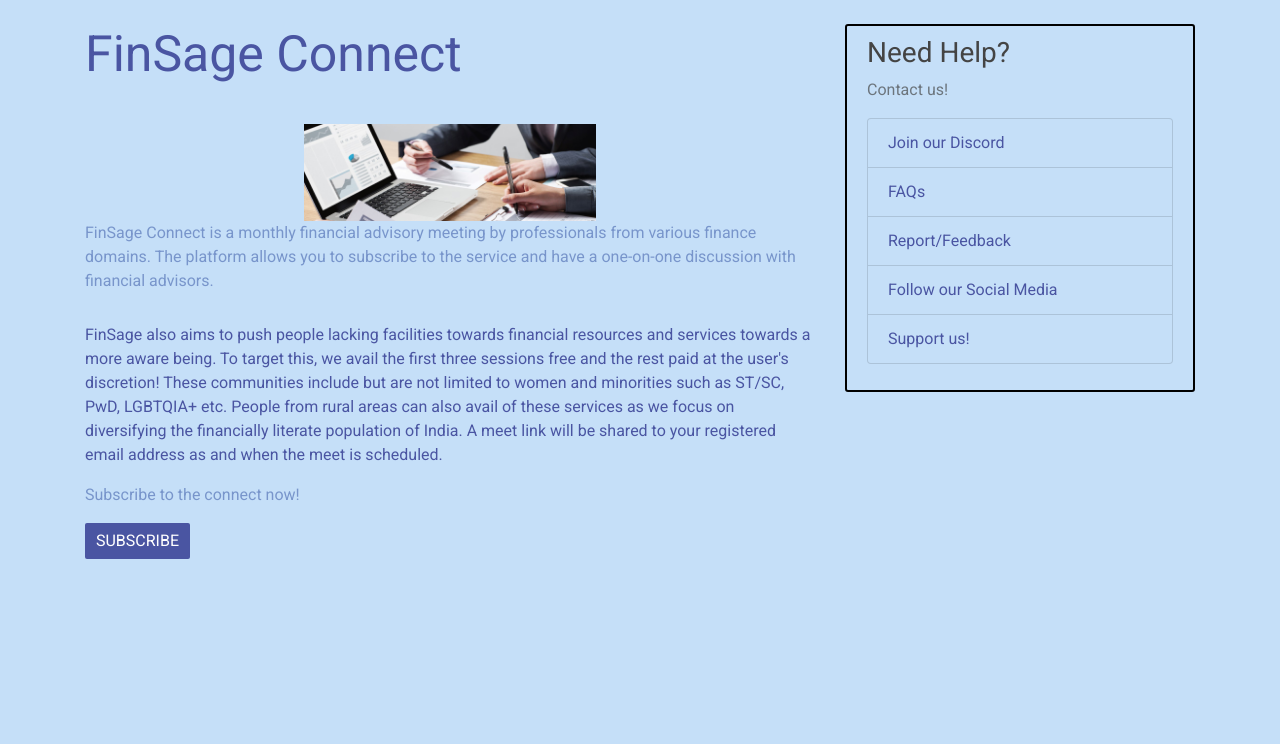
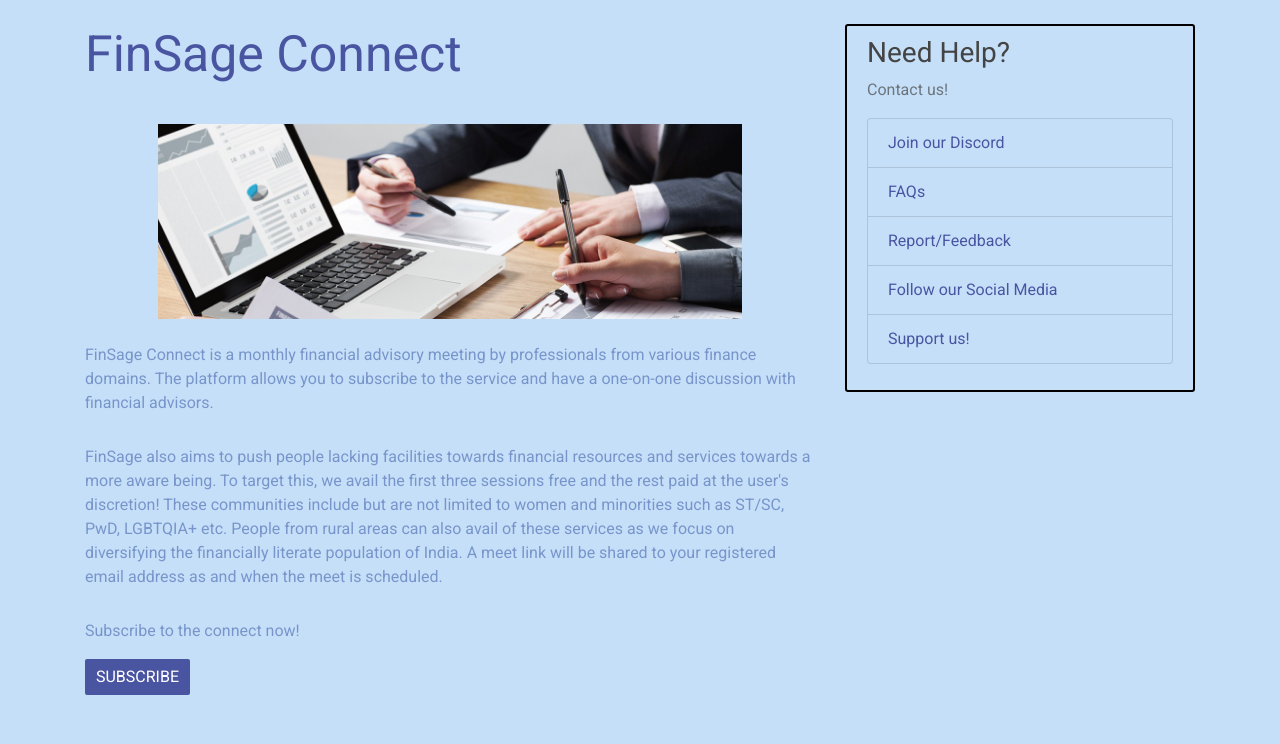
Before and after one commit to KunalDemla/FinSage, a Django app: template FinSage/elementary/templates/elementary/exclusive.html in a window 1280 px wide. Shown: the part 56-800 px from the top of the page. Run offline with Django 4.2, Linux system fonts and the light colour scheme; the template is opened without the code that fills it, so the values that code supplies are empty; parts of the project's set-up code (start-up, migrations or seed data) failed here and were passed over; some libraries are stand-ins or nearby versions.

Commit message:
connect pages

```diff
--- a/FinSage/elementary/templates/elementary/exclusive.html
+++ b/FinSage/elementary/templates/elementary/exclusive.html
@@ -72,14 +72,14 @@
      FinSage Connect
    </h1>
    <p></p>
-   <img src="{% static 'elementary/laptopimg.jpg' %}" width="40%" class="img-fluid mx-auto d-block">
+   <img src="{% static 'elementary/laptopimg.jpg' %}" width="80%" class="img-fluid mx-auto d-block mb-4" alt="meet">
 
    <p class="sub-desc">
     FinSage Connect is a monthly financial advisory meeting by professionals from various finance domains.
     The platform allows you to subscribe to the service and have a one-on-one discussion with financial advisors.
 
 
-    <p>
+    <p class="sub-desc">
         FinSage also aims to push people lacking facilities towards financial resources and services towards a more aware being.
         To target this, we avail the first three sessions free and the rest paid at the user's discretion!
         These communities include but are not limited to women and minorities such as ST/SC, PwD, LGBTQIA+ etc.
--- a/FinSage/elementary/templates/elementary/not_exclusive.html
+++ b/FinSage/elementary/templates/elementary/not_exclusive.html
@@ -73,7 +73,7 @@
    </h1>
 
    <p></p>
-   <img src="{% static 'elementary/laptopimg.jpg' %}" width="40%" class="img-fluid mx-auto d-block" alt="meet">
+   <img src="{% static 'elementary/laptopimg.jpg' %}" width="80%" class="img-fluid mx-auto d-block mb-4" alt="meet">
 
 
    <p class="sub-desc">
```
